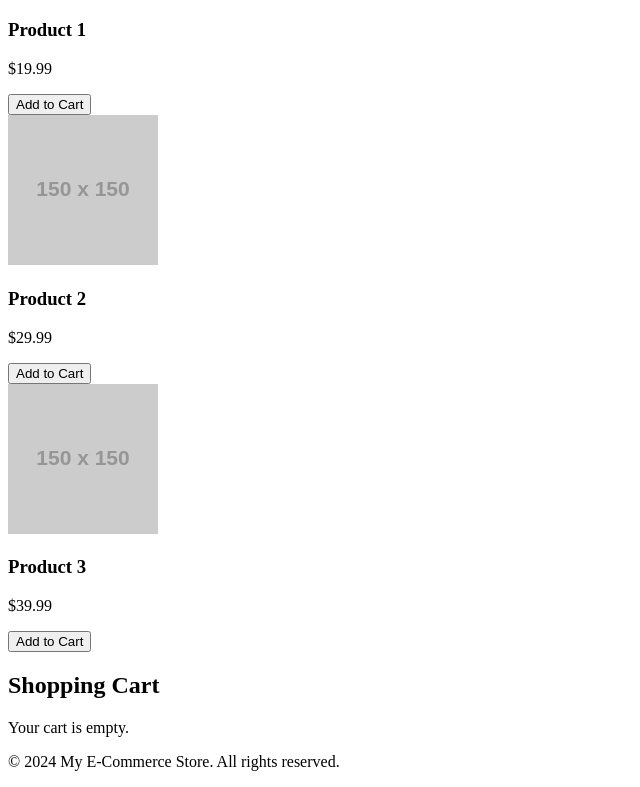
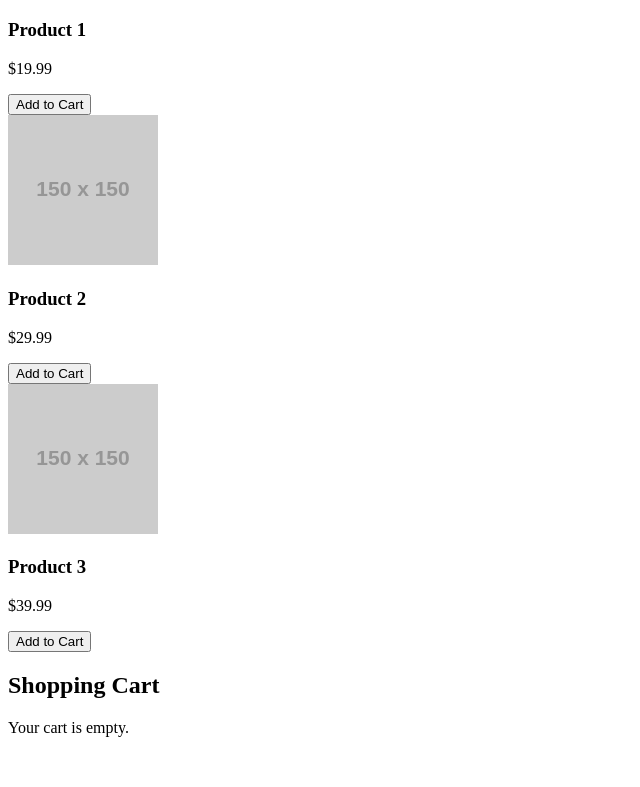
Before and after one commit to VijeshBairagi/repo-demo-1, a plain HTML site: page index.html in a window 1280 px wide. Shown: the part 318-1105 px from the top of the page, without its empty margins (0-640 px from the left). After the commit the page ends 1071 px from the top, so only its background shows below. Drawn offline with Linux system fonts and the light colour scheme; placeholder pictures from the web are drawn by us.

Commit message:
Revert "Add footer section with copyright information"
This reverts commit ca6d99d60f17170f04ecf596576a58d3ede98b2b.

```diff
--- a/index.html
+++ b/index.html
@@ -46,9 +46,5 @@
     </section>
   </main>
 
-  <footer>
-  <p>&copy; 2024 My E-Commerce Store. All rights reserved.</p>
-  </footer>
-
 </body>
 </html>
```
Also changed, not shown: 1 other file.
